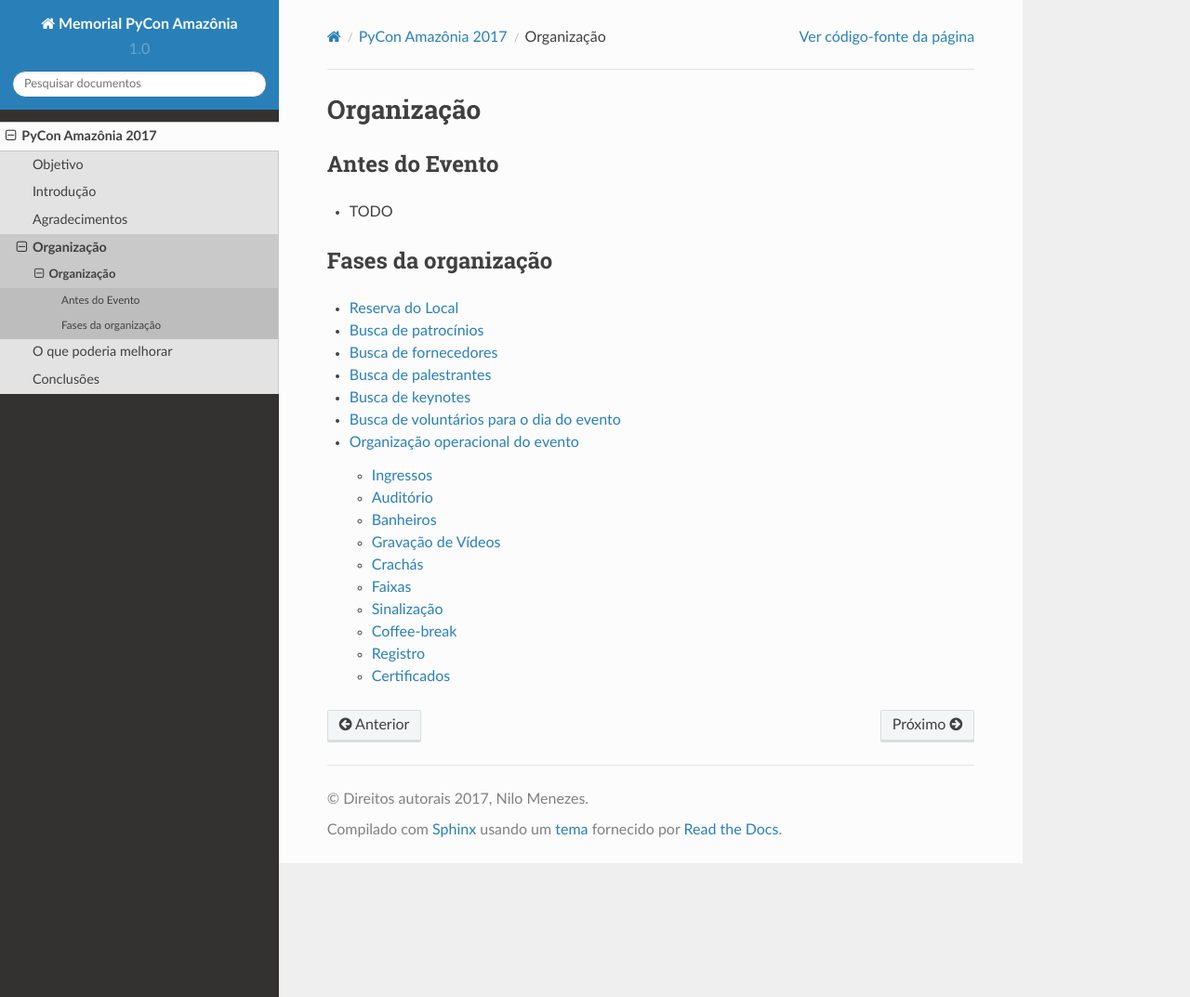
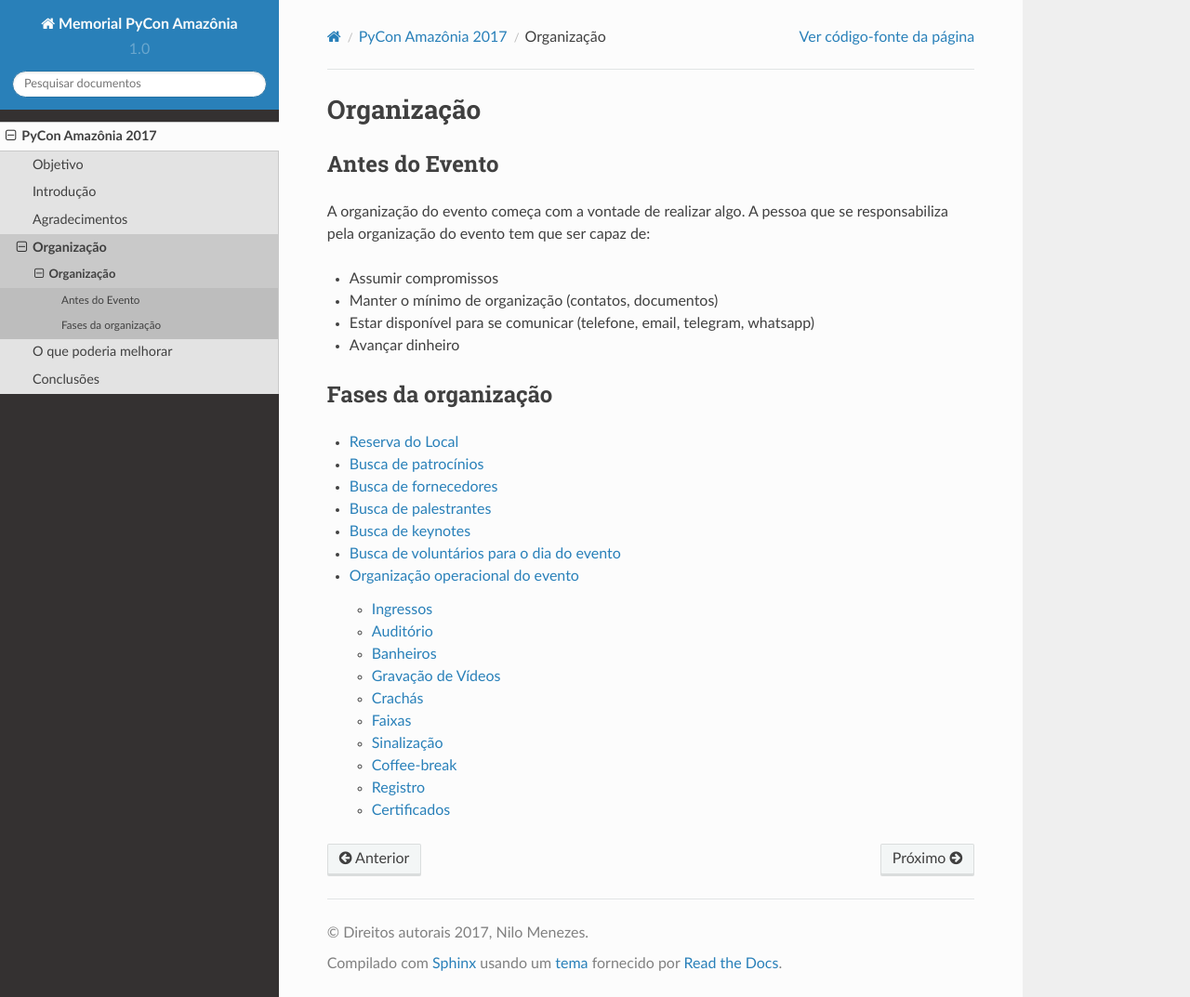
Before and after one commit to pythonbrasil/pycon-amazonia-memorial, a Sphinx documentation site: the page built from source/2017/organizacao.rst, in a window 1280 px wide and 1073 px high. Shown: the whole window at 93% size. Built offline with Sphinx 7.4.7 and the Read the Docs theme 2.0.0, drawn with Linux system fonts in a browser that asks for light colours.

Commit message:
Adiciona conteúdo de 'Antes do Evento' no arquivo de organizacao de 2017

```diff
--- a/source/2017/organizacao.rst
+++ b/source/2017/organizacao.rst
@@ -4,7 +4,19 @@ Organização
 Antes do Evento
 ---------------------------
 
-- TODO
+.. toctree::
+   :maxdepth: 2
+
+A organização do evento começa com a vontade de realizar algo. A pessoa que se
+responsabiliza pela organização do evento tem que ser capaz de:
+
+- Assumir compromissos
+
+- Manter o mínimo de organização (contatos, documentos)
+
+- Estar disponível para se comunicar (telefone, email, telegram, whatsapp)
+
+- Avançar dinheiro
 
 Fases da organização
 ---------------------------
```
